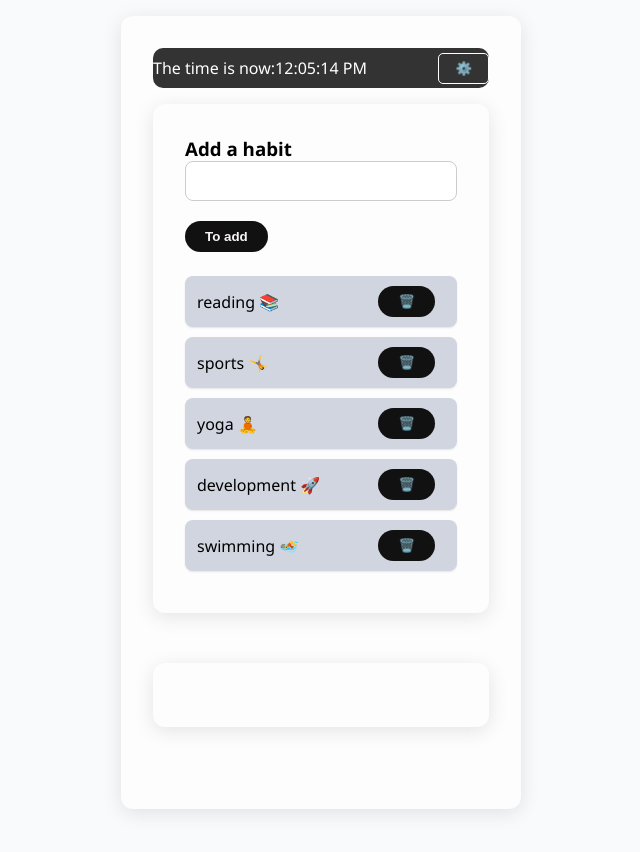
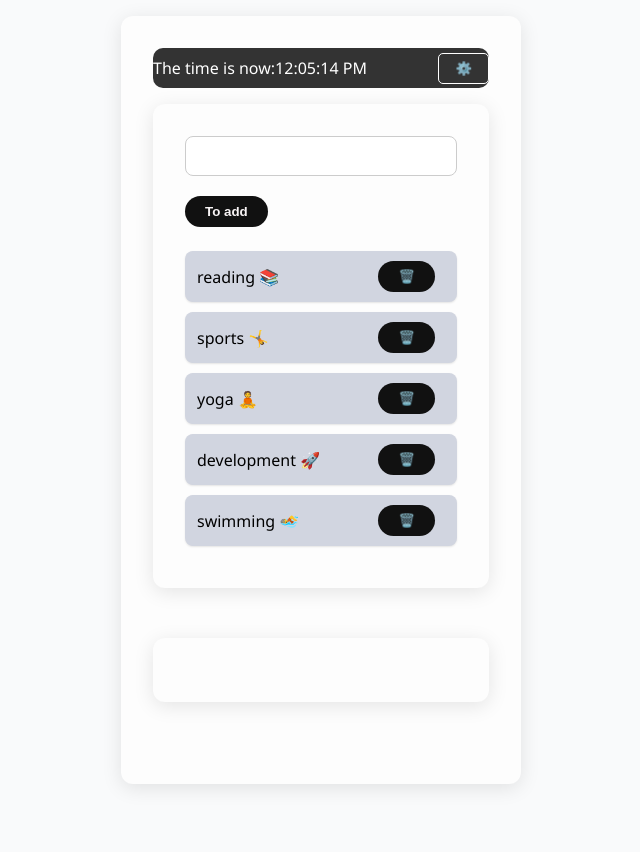
Before and after one commit to Snay110/power, a React (Vite) app in the folder Desktop/React +TS/my-power/: page /first-form-page in a window 1280 px wide. Shown: the top 852 px of the page, without its empty margins (319-959 px from the left). Built offline with nearby package versions, Linux system fonts and the light colour scheme.

Commit message:
featВынес форму (input + button) в отдельный компонент, типизировал habitInput, setHabitInput, handleSubmit

```diff
--- /dev/null
+++ b/Desktop/React +TS/my-power/src/components/HabitForm.tsx
@@ -0,0 +1,27 @@
+import * as React from "react";
+
+type HabitFormProps = {
+  habitInput: string;
+  setHabitInput: React.Dispatch<React.SetStateAction<string>>;
+  setHabits: React.Dispatch<React.SetStateAction< {id: string; label: string}[]>>;
+  handleSubmit: (e: React.FormEvent<HTMLFormElement>) => void;
+};
+
+
+export default function HabitForm({
+  habitInput,
+  setHabitInput,
+  handleSubmit,
+}: HabitFormProps) {
+  return (
+    <form onSubmit={handleSubmit}>
+      <input
+        type="text"
+        className="input"
+        value={habitInput}
+        onChange={(e) => setHabitInput(e.target.value)}
+      />
+      <button  className="Button">To add</button>
+    </form>
+  );
+}
--- a/Desktop/React +TS/my-power/src/components/fristInput.tsx
+++ b/Desktop/React +TS/my-power/src/components/fristInput.tsx
@@ -1,33 +1,35 @@
 import { useState } from "react";
-import  { toast  } from 'react-toastify'
+import { toast } from "react-toastify";
 import { Ways } from "../data";
-import '../Button/Button.css'
-
+import "../Button/Button.css";
+import HabitForm from "./HabitForm";
 
 export default function EffectHandle() {
   const [habitInput, setHabitInput] = useState("");
-  const [habits, setHabits] = useState<{id: string, label:string}[]>([]);
+  const [habits, setHabits] = useState<{ id: string; label: string }[]>([]);
   const [ways, setWays] = useState(Ways);
 
-
-function handleSubmit(e: React.FormEvent<HTMLFormElement>) {
+  function handleSubmit(e: React.FormEvent<HTMLFormElement>) {
     e.preventDefault();
     if (habitInput.trim() === "") {
-  toast.error('The field cannot be empty')
-  return;
+      toast.error("The field cannot be empty");
+      return;
     }
 
-    try{
-      setHabits(prev => [...prev,{id: crypto.randomUUID(),label: habitInput}]);
+    try {
+      setHabits((prev) => [
+        ...prev,
+        { id: crypto.randomUUID(), label: habitInput },
+      ]);
       setHabitInput("");
-toast.success('Habit successfully added')
-    }catch{
-toast.error('error adding habit.')
+      toast.success("Habit successfully added");
+    } catch {
+      toast.error("error adding habit.");
     }
   }
 
   function handleDelete(id: string) {
-    setHabits((prev) => prev.filter(habit => habit.id  !== id));
+    setHabits((prev) => prev.filter((habit) => habit.id !== id));
   }
 
   function onDelete(id: string) {
@@ -35,8 +37,7 @@ toast.error('error adding habit.')
   }
 
   const listItems = ways.map((person) => (
-    <li
-    className="habit-item" key={person.id}>
+    <li className="habit-item" key={person.id}>
       {person.label} {person.emoji}
       <button className="Button" onClick={() => onDelete(person.id)}>
         🗑️
@@ -55,18 +56,14 @@ toast.error('error adding habit.')
 
   return (
     <section>
-      <h3>Add a habit</h3>
-      <form onSubmit={handleSubmit}>
-        <input
-          type="text"
-          className="input "
-          value={habitInput}
-          onChange={(e: React.ChangeEvent<HTMLInputElement>) =>
-            setHabitInput(e.target.value)
-          }
-        />
-          <button className="Button" > To add</button>
-      </form>
+      <HabitForm
+
+        habitInput={habitInput}
+        setHabitInput={setHabitInput}
+        setHabits={setHabits}
+
+        handleSubmit={handleSubmit}
+      />
       <ul>
         {listItems}
         {userHabits}
```
